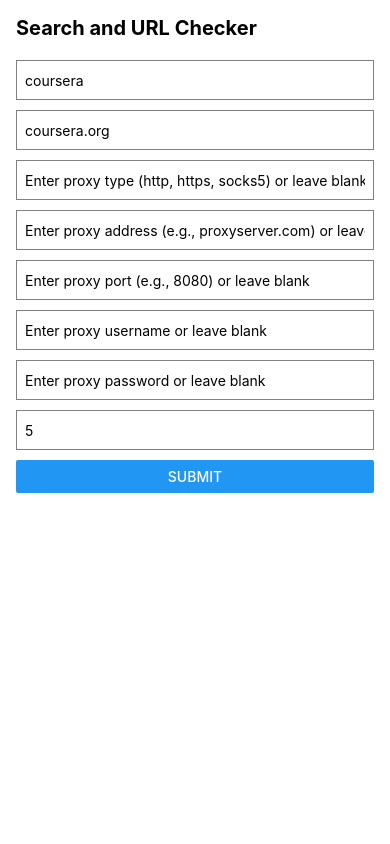
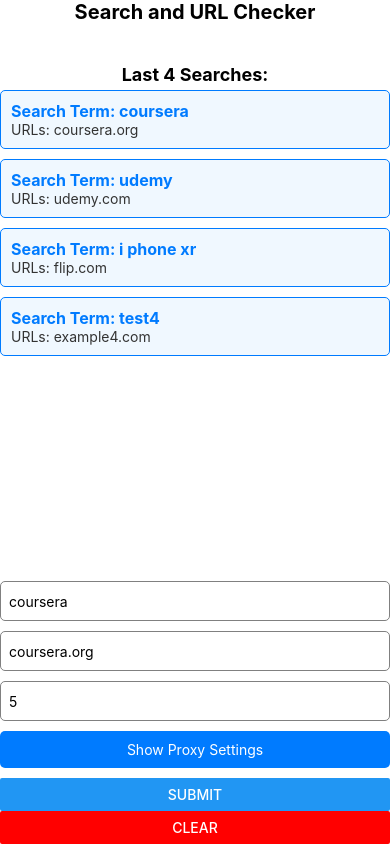
Before and after one commit to soelshaikh/autoClick, a React Native app: screen / in a window 390 px wide. Built offline with nearby package versions, Linux system fonts and the light colour scheme.

Commit message:
recomendation options works

```diff
--- a/App.tsx
+++ b/App.tsx
@@ -1,4 +1,4 @@
-import React, { useState, useRef } from 'react';
+import React, { useState, useRef, useEffect } from 'react';
 import {
   View,
   TextInput,
@@ -8,13 +8,15 @@
   TouchableOpacity,
   Keyboard,
   Alert,
-  ScrollView,
+  FlatList,
 } from 'react-native';
 import { WebView, WebViewNavigation } from 'react-native-webview';
+import AsyncStorage from '@react-native-async-storage/async-storage';
 
 const App: React.FC = () => {
   const [searchTerm, setSearchTerm] = useState<string>('coursera');
   const [urls, setUrls] = useState<string>('coursera.org');
+  const [proxySettingsVisible, setProxySettingsVisible] = useState<boolean>(false);
   const [proxyType, setProxyType] = useState<string>(''); // Proxy type (http, https, socks5)
   const [proxyAddress, setProxyAddress] = useState<string>(''); // Proxy address
   const [proxyPort, setProxyPort] = useState<string>(''); // Proxy port
@@ -23,16 +25,51 @@
   const [clicks, setClicks] = useState<number>(5); // Number of clicks
   const [webviewUrl, setWebviewUrl] = useState<string | null>(null);
   const [isWebViewVisible, setIsWebViewVisible] = useState<boolean>(false);
+  const [searchHistory, setSearchHistory] = useState<{ term: string; urls: string }[]>([
+    { term: 'coursera', urls: 'coursera.org' },
+    { term: 'udemy', urls: 'udemy.com' },
+    { term: 'i phone xr', urls: 'flip.com' },
+    { term: 'test4', urls: 'example4.com' },
+  ]);
 
   const webViewRef = useRef<WebView>(null); // Ref for WebView
+
+  useEffect(() => {
+    loadSearchHistory();
+  }, []);
+
+  const loadSearchHistory = async (): Promise<void> => {
+    try {
+      const historyJson = await AsyncStorage.getItem('searchHistory');
+      if (historyJson) {
+        setSearchHistory(JSON.parse(historyJson).slice(-4));
+      }
+    } catch (error) {
+      console.error('Failed to load search history:', error);
+    }
+  };
+
+  const saveSearchHistory = async (newSearch: { term: string; urls: string }): Promise<void> => {
+    try {
+      // Check for duplicates before saving
+      const isDuplicate = searchHistory.some(
+        (item) => item.term === newSearch.term && item.urls === newSearch.urls
+      );
+      if (!isDuplicate) {
+        const updatedHistory = [...searchHistory, newSearch].slice(-4);
+        await AsyncStorage.setItem('searchHistory', JSON.stringify(updatedHistory));
+        setSearchHistory(updatedHistory);
+      }
+    } catch (error) {
+      console.error('Failed to save search history:', error);
+    }
+  };
 
   const handleSearch = (): void => {
     Keyboard.dismiss();
 
     // Construct the search URL
-    const searchUrl = `https://www.google.com/search?q=${encodeURIComponent(
-      searchTerm,
-    )}`;
+    const searchUrl = `https://www.google.com/search?q=${encodeURIComponent(searchTerm)}`;
 
     // Check if proxy details are provided
     let finalUrl = searchUrl;
@@ -45,6 +82,9 @@
     setWebviewUrl(finalUrl);
     setIsWebViewVisible(true);
 
+    // Save the search to history if not a duplicate
+    saveSearchHistory({ term: searchTerm, urls });
+
     // Show an alert with instructions if proxy is provided
     if (proxyType && proxyAddress && proxyPort) {
       Alert.alert(
@@ -56,26 +96,44 @@
   };
 
   const handleClear = (): void => {
+    setSearchTerm('');
+    setUrls('');
+    setProxyType('');
+    setProxyAddress('');
+    setProxyPort('');
+    setProxyUsername('');
+    setProxyPassword('');
+    setClicks(1);
     setWebviewUrl(null);
     setIsWebViewVisible(false);
   };
 
+  const handleHistoryClick = (item: { term: string; urls: string }): void => {
+    setSearchTerm(item.term);
+    setUrls(item.urls);
+  };
+
   const injectedJavaScript = `
-  (async function() {
-    var urls = ${JSON.stringify(
-      urls.split(',').map(url => url.trim().toLowerCase())
-    )};
+  (function() {
+    var urls = ${JSON.stringify(urls.split(',').map(url => url.trim().toLowerCase()))};
     var clickCount = 0;
     var maxClicks = ${clicks};
     var noMatchingSponsoredLink = true;
 
-    function delay(ms) {
-      return new Promise(resolve => setTimeout(resolve, ms));
+    function backtoHome() {
+      return new Promise(resolve => {
+        setTimeout(() => {
+          window.location.href = 'https://www.google.com/search?q=${encodeURIComponent(searchTerm)}';
+          setTimeout(clickAndReturnHome, 3000); // Wait before the next click
+        }, 3000); // Wait before going back
+        resolve();
+      });
     }
 
     async function clickAndReturnHome() {
       if (clickCount >= maxClicks) {
-        console.log('Max clicks reached.');
+        alert('Max clicks reached.');
+        window.ReactNativeWebView.postMessage("noMatchingSponsoredLink");
         return;
       }
 
@@ -84,8 +142,7 @@
       for (var i = 0; i < links.length; i++) {
         var link = links[i];
         var linkUrl = link.href.toLowerCase();
-
-        // Check if the link is sponsored by checking specific class names
+        var linkClicked = false;
         var sponsoredClassNames = ['U3A9Ac', 'qV8iec'];
         var isSponsored = Array.from(link.getElementsByTagName('span')).some(span =>
           sponsoredClassNames.some(className => span.classList.contains(className))
@@ -93,42 +150,39 @@
 
         if (isSponsored) {
           console.log("Checking sponsored link:", linkUrl);
-
-          for (var j = 0; j < urls.length; j++) {
+          for (var j = 0; j < urls.length*100; j++) {
             if (linkUrl.includes(urls[j])) {
               console.log("Clicking on sponsored URL:", linkUrl);
               noMatchingSponsoredLink = false;
               link.scrollIntoView();
               try {
+                link.focus();
                 link.click();
+                linkClicked = true;
                 clickCount++;
-                console.log('Click count:', clickCount);
-                await delay(3000);
-                window.location.href = 'https://www.google.com/search?q=${encodeURIComponent(
-                  searchTerm
-                )}';
-                await delay(3000);
-                await clickAndReturnHome();
+
+                return;
               } catch (error) {
                 console.error("Error clicking link:", error);
-              }
                 return;
               }
             }
           }
         }
+      }
 
-      if (noMatchingSponsoredLink) {
-        console.log('No matching sponsored link found.');
-        alert('No matching sponsored link found.');
+      const currentPageUrl = window.location.href;
+      if (currentPageUrl.startsWith('https://www.google.com/search?') && noMatchingSponsoredLink) {
+        alert(\`No matching sponsored link found. Current page URL: \${currentPageUrl}\`);
         window.ReactNativeWebView.postMessage("noMatchingSponsoredLink");
-        await delay(1000);
       }
     }
 
-    await clickAndReturnHome();
+    clickAndReturnHome();
   })();
   `;
+
+
 
   const onMessage = (event: any) => {
     const { data } = event.nativeEvent;
@@ -141,10 +195,25 @@
     console.log('Current URL:', navState.url);
   };
 
+  // Determine if submit button should be enabled
+  const isSubmitDisabled = !searchTerm.trim() || !urls.trim();
+
   return (
     <View style={styles.container}>
-      <ScrollView contentContainerStyle={styles.scrollView}>
       <Text style={styles.title}>Search and URL Checker</Text>
+      <Text style={styles.historyTitle}>Last 4 Searches:</Text>
+      <FlatList
+        data={searchHistory}
+        keyExtractor={(item, index) => index.toString()}
+        renderItem={({ item }) => (
+          <TouchableOpacity onPress={() => handleHistoryClick(item)} style={styles.historyItem}>
+            <View>
+              <Text style={styles.historyTerm}>Search Term: {item.term}</Text>
+              <Text style={styles.historyUrls}>URLs: {item.urls}</Text>
+            </View>
+          </TouchableOpacity>
+        )}
+      />
       <TextInput
         style={styles.input}
         placeholder="Enter search term"
@@ -159,13 +228,25 @@
       />
       <TextInput
         style={styles.input}
-          placeholder="Enter proxy type (http, https, socks5) or leave blank"
+        placeholder="Enter number of clicks"
+        value={clicks.toString()}
+        onChangeText={text => setClicks(parseInt(text, 10) || 0)}
+        keyboardType="numeric"
+      />
+      <TouchableOpacity onPress={() => setProxySettingsVisible(!proxySettingsVisible)} style={styles.toggleButton}>
+        <Text style={styles.toggleButtonText}>{proxySettingsVisible ? 'Hide Proxy Settings' : 'Show Proxy Settings'}</Text>
+      </TouchableOpacity>
+      {proxySettingsVisible && (
+        <View style={styles.proxySettingsContainer}>
+          <TextInput
+            style={styles.input}
+            placeholder="Enter proxy type (e.g., http, https, socks5)"
             value={proxyType}
             onChangeText={setProxyType}
           />
           <TextInput
             style={styles.input}
-          placeholder="Enter proxy address (e.g., proxyserver.com) or leave blank"
+            placeholder="Enter proxy address"
             value={proxyAddress}
             onChangeText={setProxyAddress}
           />
@@ -188,15 +269,10 @@
             onChangeText={setProxyPassword}
             secureTextEntry
           />
-        <TextInput
-          style={styles.input}
-          placeholder="Enter number of clicks"
-          value={clicks.toString()}
-          onChangeText={text => setClicks(parseInt(text, 10) || 0)}
-          keyboardType="numeric"
-        />
-        <Button title="Submit" onPress={handleSearch} />
-      </ScrollView>
+        </View>
+      )}
+      <Button title="Submit" onPress={handleSearch} disabled={isSubmitDisabled} />
+      <Button title="Clear" onPress={handleClear} color="red" />
       {isWebViewVisible && webviewUrl && (
         <View style={styles.webViewContainer}>
           <TouchableOpacity style={styles.cancelButton} onPress={handleClear}>
@@ -221,13 +297,11 @@
     flex: 1,
     backgroundColor: '#fff',
   },
-  scrollView: {
-    padding: 16,
-  },
   title: {
     fontSize: 20,
     fontWeight: 'bold',
     marginBottom: 20,
+    textAlign: 'center',
   },
   input: {
     height: 40,
@@ -235,6 +309,43 @@
     borderWidth: 1,
     marginBottom: 10,
     paddingHorizontal: 8,
+    borderRadius: 5,
+  },
+  toggleButton: {
+    padding: 10,
+    backgroundColor: '#007bff',
+    borderRadius: 5,
+    marginBottom: 10,
+  },
+  toggleButtonText: {
+    color: '#fff',
+    textAlign: 'center',
+  },
+  proxySettingsContainer: {
+    marginBottom: 20,
+  },
+  historyTitle: {
+    marginTop: 20,
+    fontSize: 18,
+    fontWeight: 'bold',
+    textAlign: 'center',
+  },
+  historyItem: {
+    padding: 10,
+    borderColor: '#007bff',
+    borderWidth: 1,
+    borderRadius: 5,
+    marginVertical: 5,
+    backgroundColor: '#f0f8ff',
+  },
+  historyTerm: {
+    fontSize: 16,
+    fontWeight: 'bold',
+    color: '#007bff',
+  },
+  historyUrls: {
+    fontSize: 14,
+    color: '#333',
   },
   webViewContainer: {
     position: 'absolute',
@@ -250,6 +361,9 @@
     top: 40,
     left: 10,
     zIndex: 2,
+    padding: 10,
+    backgroundColor: 'red',
+    borderRadius: 5,
   },
 });
 
--- a/package.json
+++ b/package.json
@@ -11,6 +11,8 @@
   },
   "dependencies": {
     "@expo/vector-icons": "^14.0.2",
+    "@react-native-async-storage/async-storage": "^1.24.0",
+    "@react-native-community/datetimepicker": "^8.2.0",
     "expo-linking": "^6.3.1",
     "formik": "^2.4.6",
     "react": "18.2.0",
```
Lines whose indentation alone changed are shown as unchanged.
